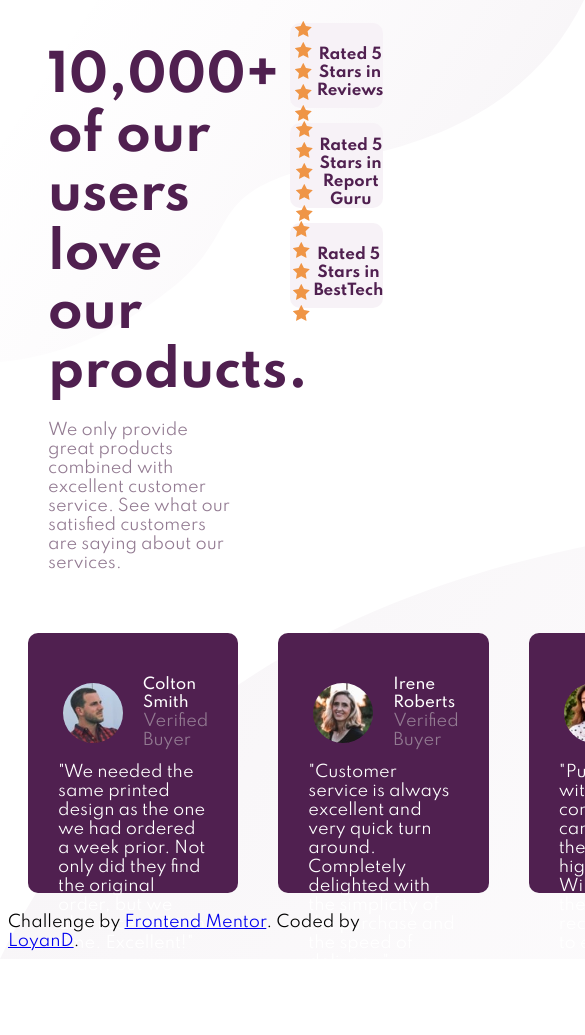
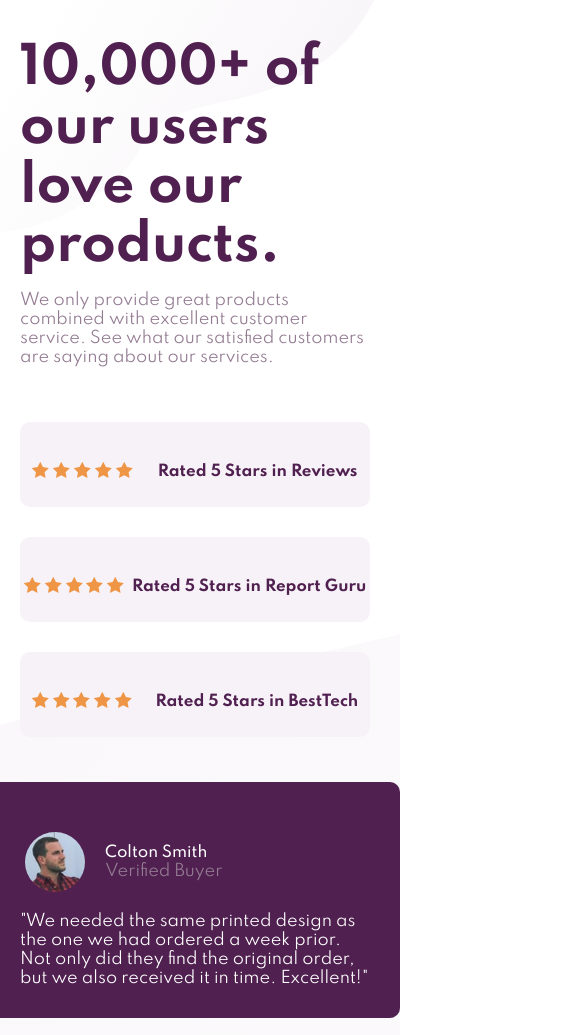
Before and after one commit to LoyanD/social-proof-section-master, a plain HTML site: page social-proof-section-master/index.html in a window 390 px wide. Shown: the top 1035 px of the page, 585 px wide, since content can reach past the window. Before the commit the page ends 972 px from the top, so only its background shows below. Drawn offline with Linux system fonts and the light colour scheme.

Commit message:
typo update

```diff
--- a/social-proof-section-master/index.html
+++ b/social-proof-section-master/index.html
@@ -23,7 +23,7 @@
     <section class="main">
 
       <div class="about1">
-        <h2>10,000+ of our users love our products.</h2><br>
+        <h2>10,000+ of our<br> users love our<br> products.</h2><br>
         <p id="about">We only provide great products combined with excellent customer service.
           See what our satisfied customers are saying about our services.</p>
       </div>
@@ -34,7 +34,7 @@
             <img src="images/icon-star.svg" alt="gold star">
             <img src="images/icon-star.svg" alt="gold star">
             <img src="images/icon-star.svg" alt="gold star">
-           <img src="images/icon-star.svg" alt="gold star">
+            <img src="images/icon-star.svg" alt="gold star">
             <img src="images/icon-star.svg" alt="gold star">
           </div>
           <p class="report">Rated 5 Stars in Reviews</p>
@@ -45,7 +45,7 @@
             <img src="images/icon-star.svg" alt="gold star">
             <img src="images/icon-star.svg" alt="gold star">
             <img src="images/icon-star.svg" alt="gold star">
-           <img src="images/icon-star.svg" alt="gold star">
+            <img src="images/icon-star.svg" alt="gold star">
             <img src="images/icon-star.svg" alt="gold star">
           </div>
           <p class="report">Rated 5 Stars in Report Guru</p>
@@ -56,7 +56,7 @@
             <img src="images/icon-star.svg" alt="gold star">
             <img src="images/icon-star.svg" alt="gold star">
             <img src="images/icon-star.svg" alt="gold star">
-           <img src="images/icon-star.svg" alt="gold star">
+            <img src="images/icon-star.svg" alt="gold star">
             <img src="images/icon-star.svg" alt="gold star">
           </div>
           <p class="report">Rated 5 Stars in BestTech</p>
--- a/social-proof-section-master/style.css
+++ b/social-proof-section-master/style.css
@@ -1,30 +1,31 @@
-@media(max-width: 375px){
-    body{
-    background-image: url("images/bg-pattern-top-mobile.svg"), url("images/bg-pattern-bottom-mobile.svg");
+body{background-image: url("images/bg-pattern-top-desktop.svg"), url("images/bg-pattern-bottom-desktop.svg");
     background-repeat: no-repeat;
-    }
+    background-size: auto,cover;
+    font-family: 'Spartan', sans-serif;
+    padding: 80px 100px 0 100px;
 }
 
-@media(max-width: 1440px){
-    body{
-    background-image: url("images/bg-pattern-top-desktop.svg"), url("images/bg-pattern-bottom-desktop.svg");
-    background-repeat: no-repeat;
-    background-size: auto,cover;
-    }
-}
-body{
-    font-family: 'Spartan', sans-serif;
+.main {
+    display: flex;
 }
 
-.about{
-    padding: 10px;
+.about1, .about2 {
+    width: 50%;
+}
+
+
+.about2 {
+    display: flex;
+    flex-direction: column;
 }
 
 h2{
-    text-align: center;
+    text-align: left;
     font-size: 35px;
     color: hsl(300, 43%, 22%);
     font-weight: 700;
+    margin-bottom: 0;
+    margin-top: 0;
 }
 
 h3{
@@ -42,10 +43,12 @@ h4{
 
 #about{
     color: hsl(303, 10%, 53%);
-    text-align: center;
+    text-align: left;
+    margin-top: 5px;
 }
 
 .rate1, .rate2, .rate3{
+    width: 80%;
     font-size: 15px;
     margin: 15px;
     padding-top: 15px;
@@ -55,17 +58,42 @@ h4{
     text-align: center;
 }
 
+.rate2 {
+    align-self: center;
+}
+
+.rate3 {
+    align-self: flex-end;
+}
+
+.second {
+    display: flex;
+    justify-content: space-between;
+    width: 100%;
+    margin-top: 30px;
+    height: 350px;
+}
+
 .report{
     font-weight: 700;
     color: hsl(300, 43%, 22%);
 }
 
 .bloc{
-    height: 200px;
+    height: auto;
     background-color: hsl(300, 43%, 22%);
     border-radius: 10px;
     padding: 30px;
-    margin: 20px;
+    width: 25%;
+    align-self: flex-start;
+}
+
+.bloc:nth-child(0n+2) {
+    align-self: center;
+}
+
+.bloc:last-child {
+    align-self: flex-end;
 }
 
 .pp-container{
@@ -87,24 +115,56 @@ h4{
     font-weight: 400;
 }
 
-@media (min-width: 375px){
+.attribution {
+    text-align: center;
+    margin: 10px 0;
+}
+
+@media (max-width: 1000px){
+
+    body{
+        background-image: url("images/bg-pattern-top-mobile.svg"), url("images/bg-pattern-bottom-mobile.svg");
+        background-repeat: no-repeat;
+        width: 350px;
+        margin: 0 auto;
+        padding: 0;
+    }
+
+    br {
+        display: none;
+    }
+
     .main{
         display: flex;
+        flex-direction: column;
+        align-items: center;
     }
 
     .about1{
-        width: 50%;
-        padding: 40px;
+        width: auto;
+        padding: 40px 0;
     }
 
     .about2{
-        width: 50%;
+        width: auto;
+    }
+
+    .bloc {
+        height: auto;
+        margin-bottom: 20px;
+        width: 100%;
+        align-self: center;
+    }
+
+    .bloc:last-child {
+        align-self: center;
     }
 
     h2{
         font-size: 50px;
         text-align: left;
         margin: 0px;
+        margin-bottom: 15px;
     }
 
     #about{
@@ -114,9 +174,10 @@ h4{
 
     .rate1, .rate2, .rate3{
         align-items: center;
-        width: 80%;
+        width: 100%;
         display: flex;
         flex-direction: row;
+        align-self: center;
     }
 
     .stars{
@@ -128,6 +189,8 @@ h4{
     }
 
     .second{
+        height: auto;
         display: flex;
+        flex-direction: column;
     }
 }
```
